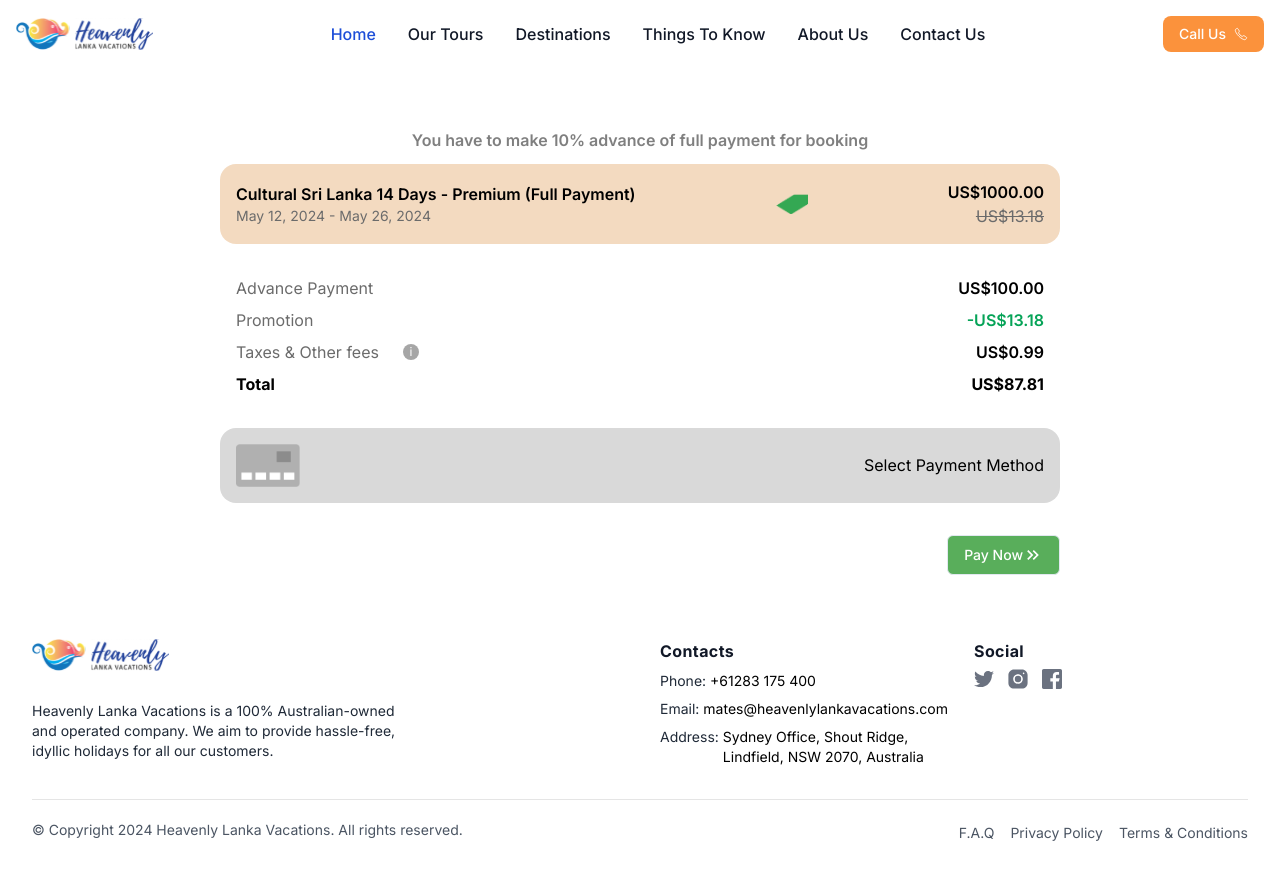
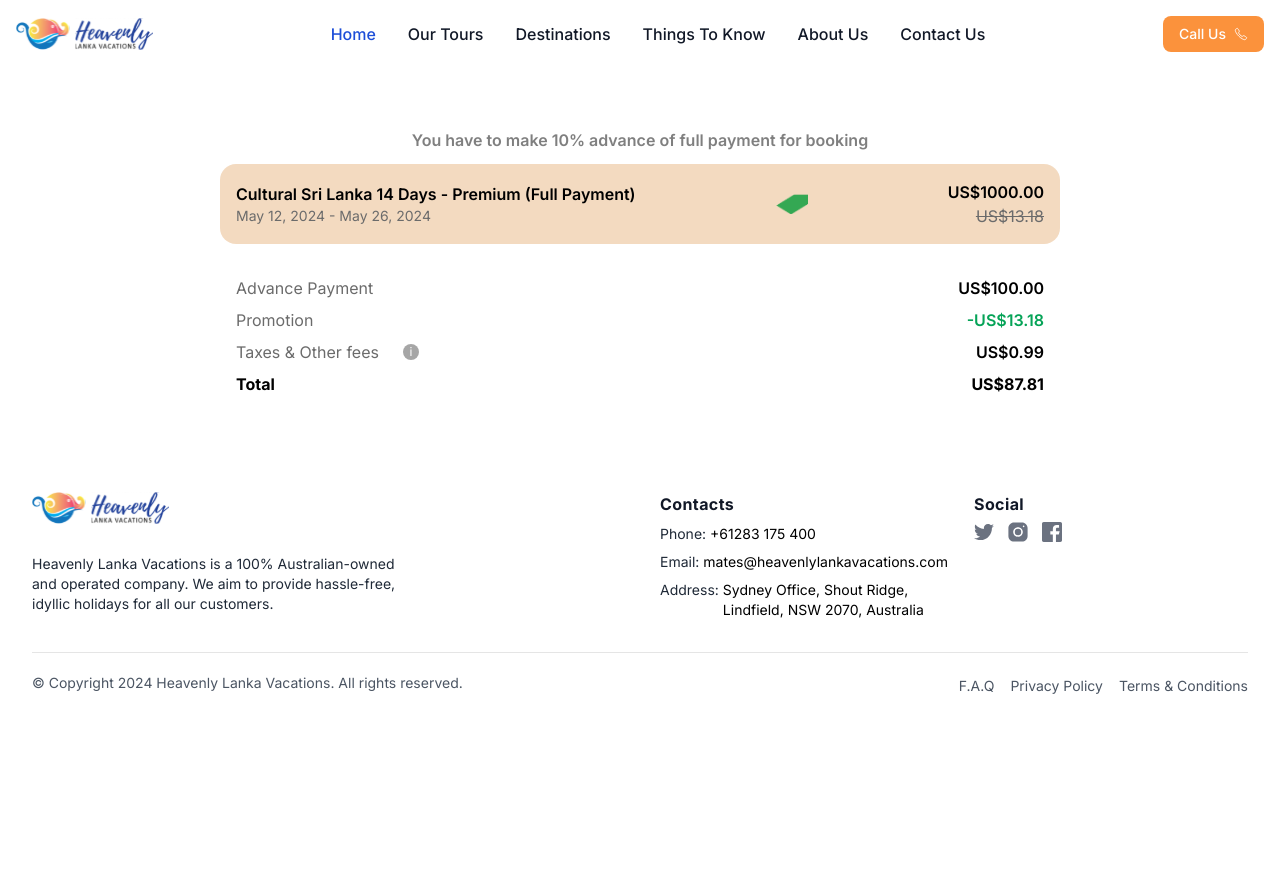
Before and after one commit to heavenlylanka/hl-front-end, a Next.js app: page /paynow in a window 1280 px wide. Shown: the top 880 px of the page. After the commit the page ends 800 px from the top, so only its background shows below. Built offline with nearby package versions, Linux system fonts and the light colour scheme; a web font is replaced by a local one.

Commit message:
Add paypal sanbox

```diff
--- a/package.json
+++ b/package.json
@@ -10,6 +10,7 @@
   },
   "dependencies": {
     "@next/font": "^14.2.5",
+    "@paypal/react-paypal-js": "^8.7.0",
     "@radix-ui/react-navigation-menu": "^1.2.0",
     "@radix-ui/react-slot": "^1.1.0",
     "@tabler/icons-react": "^3.19.0",
--- a/src/app/paynow/page.tsx
+++ b/src/app/paynow/page.tsx
@@ -1,9 +1,11 @@
+'use client';
+
 import Footer from '@/components/Footer'
 import Navbar from '@/components/Navbar'
 import PayNowDetails from '@/components/PayNowDetails'
 import React from 'react'
 
-const Paynow = () => {
+const Page = () => {
   return (
     <div className='flex flex-col items-center w-full'>
         <Navbar/>
@@ -22,4 +24,4 @@ const Paynow = () => {
   )
 }
 
-export default Paynow
+export default Page
--- a/src/components/PayNowDetails.tsx
+++ b/src/components/PayNowDetails.tsx
@@ -4,6 +4,7 @@ import credit_card from '../../public/assets/credit_card.png';
 import paid_greenmark from '../../public/assets/paid_greenmark.png';
 import { Button2 } from './ui/button2';
 import { MdKeyboardDoubleArrowRight } from "react-icons/md";
+import { PayPalButtons,PayPalScriptProvider} from '@paypal/react-paypal-js';
 
 interface PayNowDetailsProps {
     promotion: number;
@@ -20,6 +21,30 @@ const PayNowDetails: React.FC<PayNowDetailsProps> = ({
   }) => {
     const advancePayment = originalPrice * 0.1;
     const total = advancePayment - promotion + taxesAndFees;
+
+    const intialOptions={
+      "clientId": "AZIcZTr8KHiNqTkscw2Sbn8eZ1FYU3sg_D6v3QVjMXzTFcCUxuVMnMpyeHRYdcktv9W-u0oRQmjezS0B",
+      currency:"USD",
+      intent:"capture"
+  };
+
+  const createOrder=(data:any,actions:any)=>{
+      return actions.order.create({
+          purchase_units:[{
+              amount:{
+                  currency_code:"USD",
+                  value:"1"
+              }
+          }]
+      });
+  }
+
+      const onApprove=(data:any,actions:any)=>{
+          return actions.order.capture().then(function(details:any){
+              console.log(details);
+          });
+      }
+
   return (
     <div className="mt-3 rounded-lg space-y-8">
       {/* Package Details */}
@@ -60,24 +85,17 @@ const PayNowDetails: React.FC<PayNowDetailsProps> = ({
         </div>
       </div>
 
-      {/* Payment Method */}
-      <div className="bg-[#D9D9D9] p-4 rounded-2xl flex items-center justify-between">
-        <div className="flex items-center justify-between w-full">
-          <div className="w-16 flex items-center">
-            <Image src={credit_card} alt="Credit_Card" className="w-full" />
-          </div>
-          <span className="">Select Payment Method</span>
-        </div>
+      <div className='items-center'>
+      <PayPalScriptProvider options={intialOptions}>
+            <PayPalButtons
+            style={{"layout":"vertical"}}
+            createOrder={(data:any,actions:any)=>createOrder(data,actions)}
+            onApprove={(data:any,actions:any)=>onApprove(data,actions)}
+            />
+        </PayPalScriptProvider>
       </div>
       {/* Pay now Button */}
-      <div className='flex justify-end'>
-        <Button2
-            variant="outline"
-            className="w-auto bg-[#59AE5B]  text-white flex items-center justify-center"
-            >
-            Pay Now <MdKeyboardDoubleArrowRight className='h-5 w-5'/>
-        </Button2>
-      </div>
+
 
     </div>
   );
```
Also changed, not shown: 1 other file (tests, documents, lock files or other folders).
